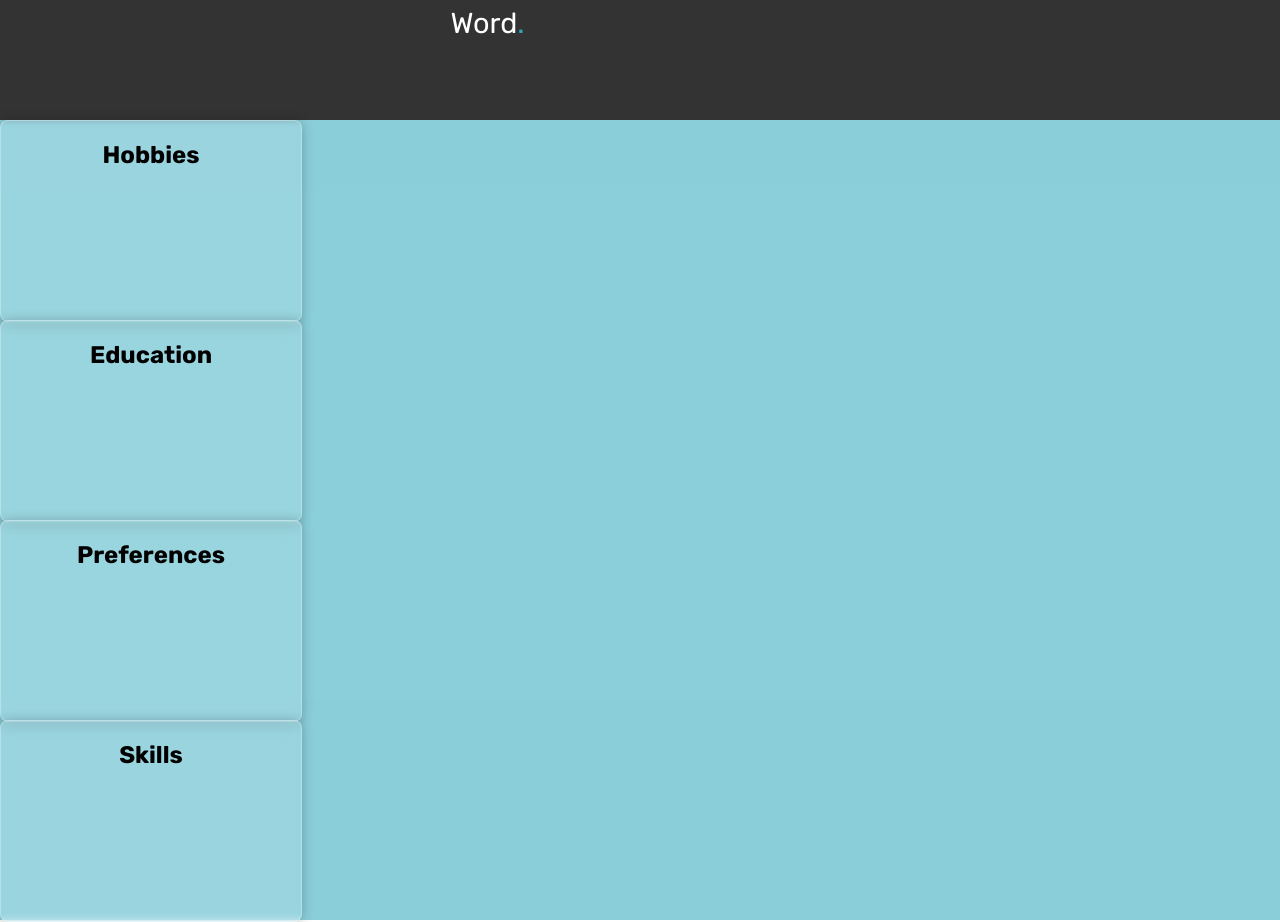
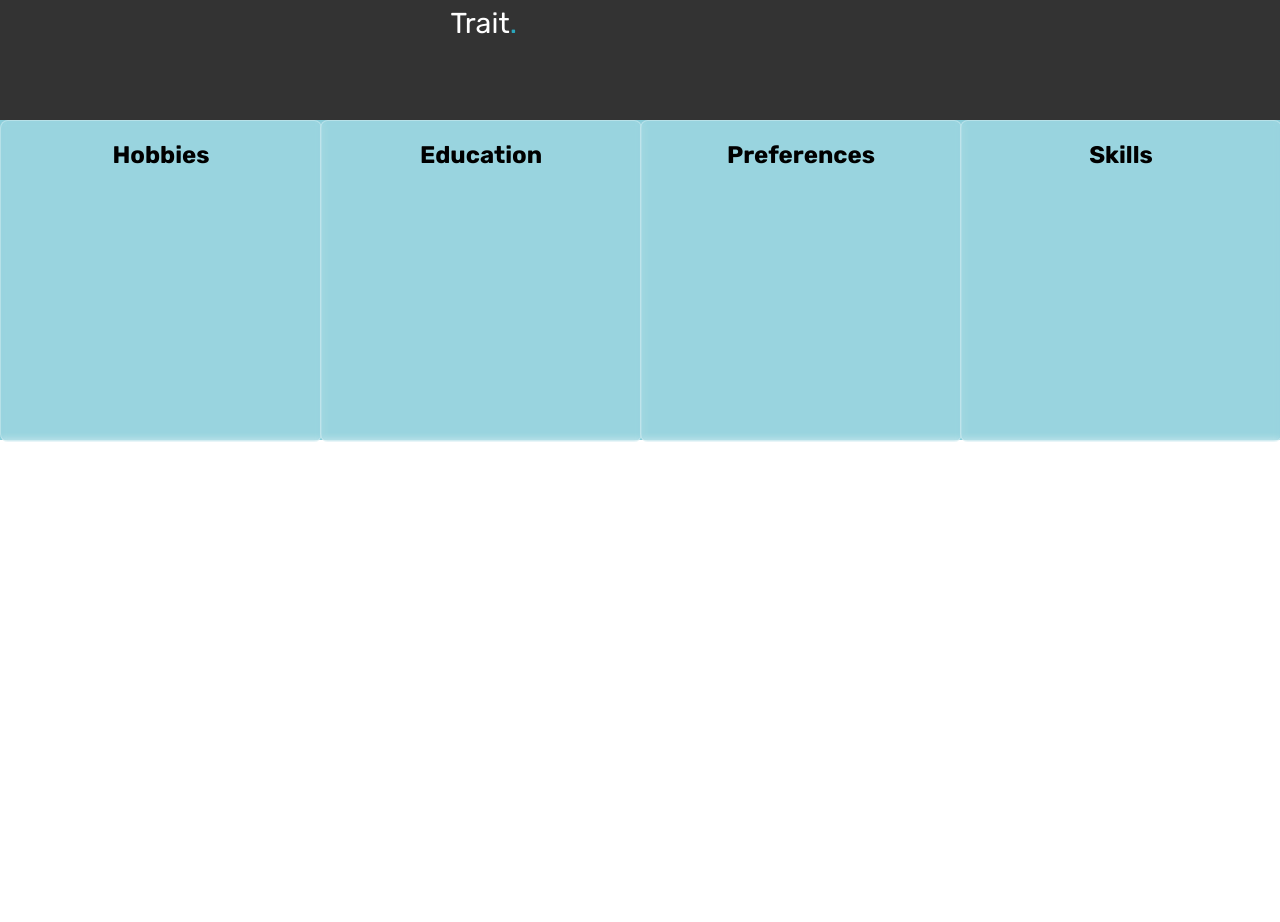
Before and after one commit to KevinLaCarrubba/Portfolio, a React (Create React App) app: page / in a window 1280 px wide. Shown: the part 1080-2002 px from the top of the page. After the commit the page ends 1522 px from the top, so only its background shows below. Built offline with nearby package versions, Linux system fonts and the light colour scheme.

Commit message:
added a cartwheel

```diff
--- a/src/Pages/AboutPage/AboutPage.module.scss
+++ b/src/Pages/AboutPage/AboutPage.module.scss
@@ -63,14 +63,18 @@
 }
 
 .cardBox {
-    height: 100vh;
+    height: 40vh;
+    display: flex;
     background-color: #2aa7bc8c;
     .flipBox {
         background-color: transparent;
-        width: 300px;
-        height: 200px;
+        width: 100%;
+        height: 100%;
         perspective: 1000px;
         &:hover {
+            .CartWheel {
+                transform: rotateX(180deg);
+            }
             .flipBoxInner {
                 transform: rotateY(180deg);
             }
@@ -95,7 +99,7 @@
                 background: rgba(255, 255, 255, 0.1333);
                 border: 1px solid rgba(255, 255, 255, 0.3);
                 backdrop-filter: blur(3px);
-                box-shadow: 0 1px 12px rgba(0, 0, 0, 0.25);
+                // box-shadow: 0 1px 12px rgba(0, 0, 0, 0.25);
                 border-radius: 8px;
             }
             .backside {
@@ -107,10 +111,47 @@
                 border-radius: 8px;
                 backdrop-filter: blur(20px);
                 background-color: rgba(255, 255, 255, 0.5);
-                box-shadow: 0 1px 12px rgba(0, 0, 0, 0.25);
+                // box-shadow: 0 1px 12px rgba(0, 0, 0, 0.25);
                 border: 1px solid rgba(255, 255, 255, 0.3);
                 transform: rotateY(180deg);
             }
         }
+        .CartWheel {
+            position: relative;
+            width: 100%;
+            height: 100%;
+            text-align: center;
+            transition: transform 0.9s cubic-bezier(0.175, 0.685, 0.47, 1.55) 0s;
+            transform-origin: center center;
+            transform-style: preserve-3d;
+            position: absolute;
+            inset: 0px;
+
+            .frontside {
+                position: absolute;
+                width: 100%;
+                height: 100%;
+                backface-visibility: hidden;
+                -webkit-backface-visibility: hidden;
+                background: rgba(255, 255, 255, 0.1333);
+                border: 1px solid rgba(255, 255, 255, 0.3);
+                backdrop-filter: blur(3px);
+                // box-shadow: 0 1px 12px rgba(0, 0, 0, 0.25);
+                border-radius: 8px;
+            }
+            .backside {
+                position: absolute;
+                width: 100%;
+                height: 100%;
+                backface-visibility: hidden;
+                -webkit-backface-visibility: hidden;
+                border-radius: 8px;
+                backdrop-filter: blur(20px);
+                background-color: rgba(255, 255, 255, 0.5);
+                // box-shadow: 0 1px 12px rgba(0, 0, 0, 0.25);
+                border: 1px solid rgba(255, 255, 255, 0.3);
+                transform: rotateX(180deg);
+            }
+        }
     }
 }
--- a/src/Pages/AboutPage/index.js
+++ b/src/Pages/AboutPage/index.js
@@ -25,13 +25,13 @@ const AboutPage = () => {
                             Junior Front-End Developer<span>.</span>{' '}
                         </p>
                         <p>
-                            Word<span>.</span>{' '}
+                            Trait<span>.</span>{' '}
                         </p>
                         <p>
-                            Word<span>.</span>{' '}
+                            Trait<span>.</span>{' '}
                         </p>
                         <p>
-                            Word<span>.</span>{' '}
+                            Trait<span>.</span>{' '}
                         </p>
                     </div>
                 </div>
@@ -48,7 +48,7 @@ const AboutPage = () => {
                     </div>
                 </div>
                 <div className={styles.flipBox}>
-                    <div className={styles.flipBoxInner}>
+                    <div className={styles.CartWheel}>
                         <div className={styles.frontside}>
                             <h2>Education</h2>
                         </div>
@@ -68,7 +68,7 @@ const AboutPage = () => {
                     </div>
                 </div>
                 <div className={styles.flipBox}>
-                    <div className={styles.flipBoxInner}>
+                    <div className={styles.CartWheel}>
                         <div className={styles.frontside}>
                             <h2>Skills</h2>
                         </div>
```
